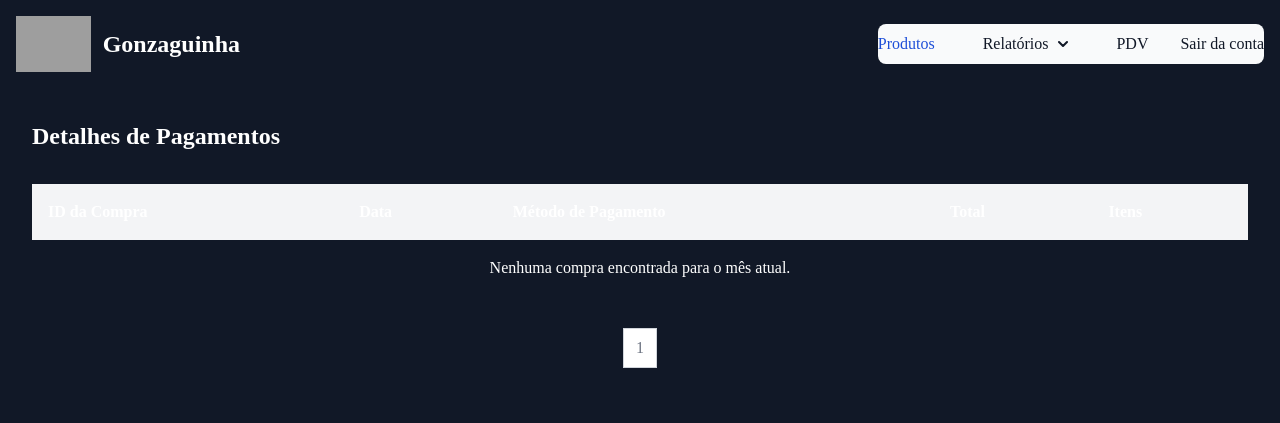
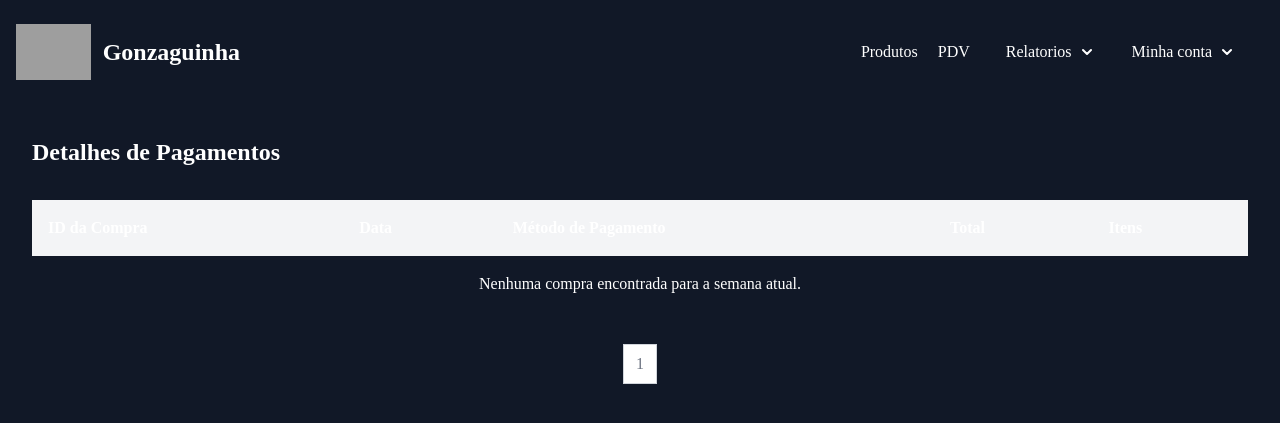
Before and after one commit to DevTroli/Sales-Software, a Django app: page /produtos/detalhes_pagamentos/ in a window 1280 px wide. Shown: the top 423 px of the page. Run offline with Django 5.2, Linux system fonts and the light colour scheme; a user stored in the database is signed in; tables that the repository leaves empty hold one stand-in row (values such as "Sample post"); one stand-in notice (Sample message) is shown; some libraries are stand-ins or nearby versions; some web fonts are replaced; grey boxes are pictures that could not be loaded.

Commit message:
added new features and fixed some bugs

```diff
--- a/core/templates/core/base.html
+++ b/core/templates/core/base.html
@@ -5,7 +5,7 @@
   <meta charset="utf-8">
   <meta name="viewport" content="width=device-width, initial-scale=1, shrink-to-fit=no">
   <link rel="shortcut icon" href="https://raw.githubusercontent.com/DevTroli/servidor_estaticos/main/icon.svg">
-  <title>Adega Gonzaguinha: Conveniências | Mercearia | Tabacaria em São Vicente</title>
+  <title>Gonzaguinha: Conveniências | Mercearia | Tabacaria em São Vicente</title>
   <script src="https://cdn.tailwindcss.com"></script>
   <script src="https://unpkg.com/aos@next/dist/aos.js"></script>
   <script src="https://cdn.jsdelivr.net/npm/bootstrap@5.3.0-alpha3/dist/js/bootstrap.bundle.min.js"></script>
--- a/produto/templates/base.html
+++ b/produto/templates/base.html
@@ -5,7 +5,7 @@
   <meta charset="utf-8">
   <meta name="viewport" content="width=device-width, initial-scale=1, shrink-to-fit=no">
   <link rel="shortcut icon" href="https://raw.githubusercontent.com/DevTroli/servidor_estaticos/main/icon.svg">
-  <title>Adega Gonzaguinha: Conveniências | Mercearia | Tabacaria em São Vicente</title>
+  <title>Gonzaguinha: Conveniências | Mercearia | Tabacaria em São Vicente</title>
   <script src="https://cdn.tailwindcss.com"></script>
   <link rel="preconnect" href="https://fonts.googleapis.com">
   <link rel="stylesheet" href="https://fonts.googleapis.com/css2?family=Inknut+Antiqua&display=swap">
@@ -51,10 +51,35 @@
             resize: none; /* Desativa o redimensionamento do textarea */
         }
 
+.opacity-0 {
+    opacity: 0;
+    transition: opacity 0.5s ease-out;
+}
+
 </style>
 </head>
 
 <body>
+  {% if messages %}
+  {% if messages %}
+    <div id="notification-container"class="fixed bottom-4 right-4 space-y-4 w-96"><ul id="message-list" class="space-y-4">
+            {% for message in messages %}
+                <li class="flex items-center p-6 rounded-lg shadow-lg bg-gray-700 {{ message.tags|default:'bg-gray-700 text-white' }} transition-all duration-300 ease-in-out transform {{ message.tags }}-notification">
+                    {% if message.tags == 'success' %}
+                        <svg class="w-8 h-8 text-green-400 mr-3"fill="none"stroke="currentColor"viewBox="0 0 24 24"xmlns="http://www.w3.org/2000/svg"><path stroke-linecap="round" stroke-linejoin="round" stroke-width="2" d="M5 13l4 4L19 7"></path></svg>
+                    {% elif message.tags == 'error' %}
+                        <svg class="w-8 h-8 text-red-400 mr-3"fill="none"stroke="currentColor"viewBox="0 0 24 24"xmlns="http://www.w3.org/2000/svg"><path stroke-linecap="round" stroke-linejoin="round" stroke-width="2" d="M6 18L18 6M6 6l12 12"></path></svg>
+                    {% elif message.tags == 'info' %}
+                        <svg class="w-8 h-8 text-blue-400 mr-3"fill="none"stroke="currentColor"viewBox="0 0 24 24"xmlns="http://www.w3.org/2000/svg"><path stroke-linecap="round" stroke-linejoin="round" stroke-width="2" d="M13 16h-1v-4h-1M12 6h.01"></path></svg>
+                    {% endif %}
+                    <spanclass="text-lg font-semibold">{{ message }}</span></li>
+            {% endfor %}
+        </ul>
+      </div>
+{% endif %}
+
+{% endif %}
+
   {% block content %}{% endblock content %}
   {% block js %}
   <script>
@@ -90,6 +115,35 @@ document.addEventListener('DOMContentLoaded', function () {
     });
 });
 
+// Messages error & success
+document.addEventListener('DOMContentLoaded', function() {
+  const messagesContainer = document.getElementById('messages');
+
+  if (messagesContainer && messagesContainer.children.length > 0) {
+    const messages = messagesContainer.querySelectorAll('li');
+    messages.forEach(function(message) {
+      const type = message.getAttribute('data-type');
+      const text = message.innerText;
+
+      if (type === 'success') {
+        alert(`Success: ${text}`);
+      } else if (type === 'error') {
+        alert(`Error: ${text}`);
+      } else {
+        alert(`Info: ${text}`);
+      }
+    });
+  }
+});
+
+document.addEventListener('DOMContentLoaded', function() {
+        const notifications = document.querySelectorAll('#message-list li');
+        notifications.forEach(notification => {
+            setTimeout(() => {
+                notification.classList.add('opacity-0');
+            }, 5000); // 5000ms = 5 segundos
+        });
+    });
     </script>
   {% endblock js %}
 </body>
--- a/produto/templates/detalhes_pagamentos.html
+++ b/produto/templates/detalhes_pagamentos.html
@@ -34,7 +34,7 @@
                 </tr>
                 {% empty %}
                 <tr>
-                    <td colspan="5" class="p-4 text-center text-sm md:text-base">Nenhuma compra encontrada para o mês atual.</td>
+                    <td colspan="5" class="p-4 text-center text-sm md:text-base">Nenhuma compra encontrada para a semana atual.</td>
                 </tr>
                 {% endfor %}
             </tbody>
--- a/produto/templates/includes/nav.html
+++ b/produto/templates/includes/nav.html
@@ -1,51 +1,70 @@
-<nav class="border-gray-200 dark:bg-gray-900 dark:border-gray-700">
+<nav class="border-gray-700 bg-gray-900">
     <div class="max-w-screen-xl flex flex-wrap items-center justify-between mx-auto p-4 relative">
         <a href="{% url 'core:index' %}" class="flex items-center space-x-3 rtl:space-x-reverse">
             <img src="https://raw.githubusercontent.com/DevTroli/servidor_estaticos/main/icon.svg" class="h-14" alt="Gonzaguinha Logo" />
-            <span class="self-center text-2xl font-semibold whitespace-nowrap dark:text-white">Gonzaguinha</span>
+            <span class="self-center text-2xl font-semibold whitespace-nowrap text-white">Gonzaguinha</span>
         </a>
-        <button id="navbar-toggle" data-collapse-toggle="navbar-dropdown" type="button" class="inline-flex items-center p-2 w-10 h-10 justify-center text-sm text-gray-500 rounded-lg md:hidden hover:bg-gray-100 focus:outline-none focus:ring-2 focus:ring-gray-200 dark:text-gray-400 dark:hover:bg-gray-700 dark:focus:ring-gray-600" aria-controls="navbar-dropdown" aria-expanded="false">
+        <button id="navbar-toggle" data-collapse-toggle="navbar-dropdown" type="button" class="inline-flex items-center p-2 w-10 h-10 justify-center text-sm text-gray-400 rounded-lg md:hidden hover:bg-gray-700 focus:outline-none focus:ring-2 focus:ring-gray-600" aria-controls="navbar-dropdown" aria-expanded="false">
             <span class="sr-only"></span>
             <svg class="w-5 h-5" aria-hidden="true" xmlns="http://www.w3.org/2000/svg" fill="none" viewBox="0 0 17 14">
                 <path stroke="currentColor" stroke-linecap="round" stroke-linejoin="round" stroke-width="2" d="M1 1h15M1 7h15M1 13h15"/>
             </svg>
         </button>
-        <div class="hidden w-full md:block md:w-auto" id="navbar-dropdown">
-            <ul class="flex flex-col font-medium p-4 md:p-0 mt-4 border border-gray-100 rounded-lg bg-gray-50 md:space-x-8 rtl:space-x-reverse md:flex-row md:mt-0 md:border-0 dark:bg-gray-800 md:dark:bg-gray-900 dark:border-gray-700 items-center justify-center">
+        <div class="hidden w-full md:block md:w-auto z-50" id="navbar-dropdown">
+            <ul class="flex flex-col font-medium p-0 mt-4 rounded-lg bg-transparent gap-x-4 md:gap-x-2 rtl:space-x-reverse md:flex-row md:p-2 md:m-2 md:border-0 md:text-center text-white items-center justify-center">
                 <li>
-                    <a href="{% url 'produto:index' %}" class="block py-2 px-3 text-white bg-blue-700 rounded md:bg-transparent md:text-blue-700 md:p-0 md:dark:text-gray-100 dark:bg-blue-600 md:dark:bg-transparent hover:text-amber-300" aria-current="page">Produtos</a>
+                    <a href="{% url 'produto:index' %}" class="block py-2 px-3 rounded bg-transparent md:p-0 hover:text-amber-300">Produtos</a>
+                </li>
+                <li>
+                    <a href="{% url 'produto:pdv' %}" class="block py-2 px-3 text-white rounded hover:bg-gray-700 hover:text-white">PDV</a>
                 </li>
                 <li class="relative">
-                    <button id="dropdownNavbarButton" data-dropdown-toggle="dropdownNavbar" type="button" class="inline-flex items-center px-4 py-2 text-gray-900 rounded hover:bg-gray-100 dark:text-white dark:hover:bg-gray-600 dark:hover:text-white">
-                        Relatórios
+                    <button id="dropdownRelatoriosButton" data-dropdown-toggle="dropdownRelatoriosMenu" type="button" class="inline-flex items-center px-4 py-2 text-white rounded hover:bg-gray-700 hover:text-white">
+                        Relatorios
                         <svg class="w-2.5 h-2.5 ms-2.5" aria-hidden="true" xmlns="http://www.w3.org/2000/svg" fill="none" viewBox="0 0 10 6">
                             <path stroke="currentColor" stroke-linecap="round" stroke-linejoin="round" stroke-width="2" d="m1 1 4 4 4-4"/>
                         </svg>
                     </button>
                     <!-- Dropdown menu -->
-                    <div id="dropdownNavbar" class="dropdown-menu absolute hidden bg-white divide-y divide-gray-100 rounded-lg shadow w-44 dark:bg-gray-700 dark:divide-gray-600">
-                        <ul class="py-2 text-sm text-gray-700 dark:text-gray-200" aria-labelledby="dropdownNavbarButton">
+                    <div id="dropdownRelatoriosMenu" class="dropdown-menu absolute hidden bg-gray-700 divide-y divide-gray-600 rounded-lg shadow w-44 z-50 md:right-0 md:left-auto">
+                        <ul class="py-2 text-sm text-gray-200" aria-labelledby="dropdownRelatoriosButton">
                             <li>
-                                <a href="{% url 'produto:upload' %}" class="block px-4 py-2 hover:bg-gray-100 dark:hover:bg-gray-600 dark:hover:text-white">Importar Dados</a>
+                                <a href="{% url 'produto:upload' %}" class="block px-4 py-2 hover:bg-gray-600 hover:text-white">Importar Dados</a>
                             </li>
                             <li>
-                                <a href="{% url 'produto:gerar_insights' %}" class="block px-4 py-2 hover:bg-gray-100 dark:hover:bg-gray-600 dark:hover:text-white">Fazer Relatório</a>
+                                <a href="{% url 'produto:gerar_insights' %}" class="block px-4 py-2 hover:bg-gray-600 hover:text-white">Fazer Relatório</a>
                             </li>
                             <li>
-                                <a href="{% url 'produto:detalhes_pagamentos' %}" class="block px-4 py-2 hover:bg-gray-100 dark:hover:bg-gray-600 dark:hover:text-white">Detalhes Pagamentos</a>
+                                <a href="{% url 'produto:detalhes_pagamentos' %}" class="block px-4 py-2 hover:bg-gray-600 hover:text-white">Detalhes Pagamentos</a>
                             </li>
                         </ul>
                     </div>
                 </li>
+                {% if user.is_authenticated %}
+                <li class="relative">
+                    <button id="dropdownUserButton" data-dropdown-toggle="dropdownUserMenu" type="button" class="inline-flex items-center px-4 py-2 text-white rounded hover:bg-gray-700 hover:text-white">
+                        Minha conta
+                        <svg class="w-2.5 h-2.5 ms-2.5" aria-hidden="true" xmlns="http://www.w3.org/2000/svg" fill="none" viewBox="0 0 10 6">
+                            <path stroke="currentColor" stroke-linecap="round" stroke-linejoin="round" stroke-width="2" d="m1 1 4 4 4-4"/>
+                        </svg>
+                    </button>
+                    <div id="dropdownUserMenu" class="dropdown-menu absolute hidden bg-gray-700 divide-y divide-gray-600 rounded-lg shadow w-50 z-50 md:right-0 md:left-auto">
+                        <div class="px-4 py-4 text-sm text-white">
+                            <div class="text-start" >usuario: {{ user.username }}</div>
+                            <div class="font-ligth truncate">{{ user.email }}</div>
+                        </div>
+                        <ul class="py-2 text-sm text-gray-200" aria-labelledby="dropdownUserButton">
                             <li>
-                    <a href="{% url 'produto:pdv' %}" class="block py-2 px-3 text-gray-900 rounded hover:bg-gray-100 md:hover:bg-transparent md:border-0 md:hover:text-blue-700 md:p-0 dark:text-white md:dark:hover:text-amber-300 dark:hover:bg-amber-300 dark:hover:text-white md:dark:hover:bg-transparent">PDV</a>
+                                <a href="{% url 'login' %}" class="block px-4 py-2 hover:bg-gray-600 hover:text-white md:text-start">Trocar conta</a>
                             </li>
-                {% if user.is_authenticated %}
-                <li>
+                        </ul>
+                        <div class="py-1">
                             <form method="post" action="{% url 'logout' %}">
                                 {% csrf_token %}
-                        <button type="submit" class="block py-2 px-3 text-gray-900 rounded hover:bg-gray-100 md:hover:bg-transparent md:border-0 md:hover:text-blue-700 md:p-0 dark:text-white md:dark:hover:text-blue-500 dark:hover:bg-gray-700 dark:hover:text-white md:dark:hover:bg-transparent hover:p-0.5 hover:border hover:border-blue-500">Sair da conta</button>
+                                <button type="submit" class="block px-4 py-2 w-full text-left text-sm text-gray-200 hover:bg-gray-600 hover:text-white">Sair da conta</button>
                             </form>
+                        </div>
+                    </div>
                 </li>
                 {% endif %}
             </ul>
@@ -55,16 +74,31 @@
 
 <script>
     document.addEventListener('DOMContentLoaded', function () {
-            var dropdownButton = document.getElementById('dropdownNavbarButton');
-            var dropdownMenu = document.getElementById('dropdownNavbar');
+        // Função para mostrar/ocultar o dropdown de Relatórios
+        var relatoriosButton = document.getElementById('dropdownRelatoriosButton');
+        var relatoriosMenu = document.getElementById('dropdownRelatoriosMenu');
 
-            dropdownButton.addEventListener('mouseover', function () {
-                dropdownMenu.classList.add('show');
+        relatoriosButton.addEventListener('mouseover', function () {
+            relatoriosMenu.classList.add('show');
         });
 
         document.addEventListener('mouseover', function (event) {
-                if (!dropdownButton.contains(event.target) && !dropdownMenu.contains(event.target)) {
-                    dropdownMenu.classList.remove('show');
+            if (!relatoriosButton.contains(event.target) && !relatoriosMenu.contains(event.target)) {
+                relatoriosMenu.classList.remove('show');
+            }
+        });
+
+        // Função para mostrar/ocultar o dropdown do Usuário
+        var dropdownUserButton = document.getElementById('dropdownUserButton');
+        var dropdownUserMenu = document.getElementById('dropdownUserMenu');
+
+        dropdownUserButton.addEventListener('mouseover', function () {
+            dropdownUserMenu.classList.add('show');
+        });
+
+        document.addEventListener('mouseover', function (event) {
+            if (!dropdownUserButton.contains(event.target) && !dropdownUserMenu.contains(event.target)) {
+                dropdownUserMenu.classList.remove('show');
             }
         });
     });
--- a/produto/templates/index.html
+++ b/produto/templates/index.html
@@ -11,7 +11,7 @@
         </a>
     </header>
     <form method="GET" action="">
-        <input type="text" name="q" placeholder="Buscar por nome, codigoBarra, preço..." class="px-4 py-2 w-full border text-slate-900 rounded-md mb-4">
+        <input type="text" name="q" placeholder="Buscar por nome do produto, codigo de barra, categoria.." class="px-4 py-2 w-full border text-slate-900 rounded-md mb-4">
     </form>
     {% if page_obj.object_list %}
     <div class="overflow-x-auto">
--- a/produto/templates/product_detail.html
+++ b/produto/templates/product_detail.html
@@ -18,7 +18,7 @@
     </div>
   </div>
 
-    <div class="sm:w-1/2 flex justify-center mx-auto lg:my-48 md:p-24 md:my-0 my-6">
+    <div class="sm:w-1/2 md:w-full flex justify-center mx-auto lg:my-30 md:p-8 md:my-0 my-6 p-4">
         <table class="w-fit divide-y divide-gray-200">
             <tbody class="bg-transparent divide-y divide-gray-200 text-center items-center">
                 <tr>
--- a/produto/views.py
+++ b/produto/views.py
@@ -16,6 +16,7 @@ from django.http import HttpResponse, HttpResponseRedirect
 from django.views.decorators.http import require_POST
 from django.contrib import messages
 from django.utils import timezone
+from datetime import timedelta
 
 from openpyxl import load_workbook
 import pandas as pd
@@ -528,16 +529,17 @@ def clear_checkout(request):
 
 @login_required
 def detalhes_pagamentos(request):
-    # Obter o início e o final do mês atual
-    today = timezone.now()
-    first_day_of_month = today.replace(day=1)
-    last_day_of_month = (today.replace(day=1) + timedelta(days=31)).replace(day=1) - timedelta(days=1)
+       # Obter o dia atual
+    today = timezone.now().date()
 
-    # Filtrar as compras do mês atual
-    compras = Compra.objects.filter(data__range=[first_day_of_month, last_day_of_month]).prefetch_related('itens__produto')
+    # Calcular a data do início da semana (7 dias atrás)
+    start_of_week = today - timedelta(days=6)
 
-    # Paginação
-    paginator = Paginator(compras, 10)  # Mostra 10 compras por página
+    # Filtrar as compras da semana atual (últimos 7 dias)
+    compras = Compra.objects.filter(data__date__range=[start_of_week, today]).prefetch_related('itens__produto')
+
+    # Paginação, mostra 10 compras por página
+    paginator = Paginator(compras, 10)
     page_number = request.GET.get('page')
     page_obj = paginator.get_page(page_number)
 
--- a/setup/settings.py
+++ b/setup/settings.py
@@ -44,6 +44,8 @@ INSTALLED_APPS = [
     "produto.apps.ProdutoConfig",
     "estoque.apps.EstoqueConfig",
 ]
+
+MESSAGE_STORAGE = 'django.contrib.messages.storage.session.SessionStorage'
 
 AUTHENTICATION_BACKENDS = [
     "django.contrib.auth.backends.ModelBackend",  # Backend padrão
```
Also changed, not shown: produto/forms.py (+4 -7 lines), produto/templates/pdv.html (+4 -3 lines), 2 other files. Lines whose indentation alone changed are shown as unchanged.
